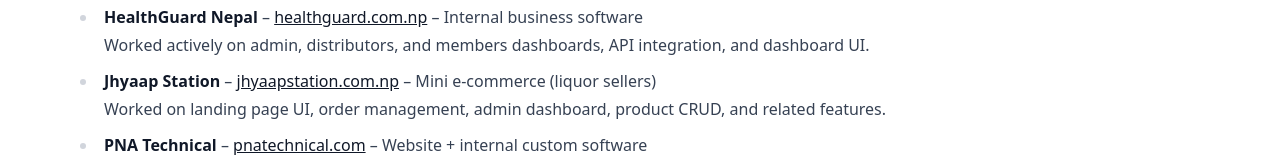
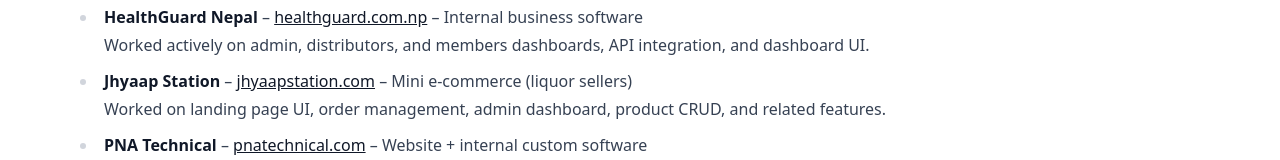
Before and after one commit to Ace-Aryal/portfolio_website, a Next.js app in the folder portfolio-next/: page / in a window 1280 px wide. Shown: the part 258-418 px from the top of the page. Built offline with nearby package versions, Linux system fonts and the light colour scheme.

Commit message:
Update page.tsx

```diff
--- a/portfolio-next/src/app/page.tsx
+++ b/portfolio-next/src/app/page.tsx
@@ -29,7 +29,7 @@
         <li>
           <strong>Jhyaap Station</strong> –{' '}
           <a href="https://jhyaapstation.com" target="_blank">
-            jhyaapstation.com.np
+            jhyaapstation.com
           </a>{' '}
           – Mini e-commerce (liquor sellers)
           <br />
```
